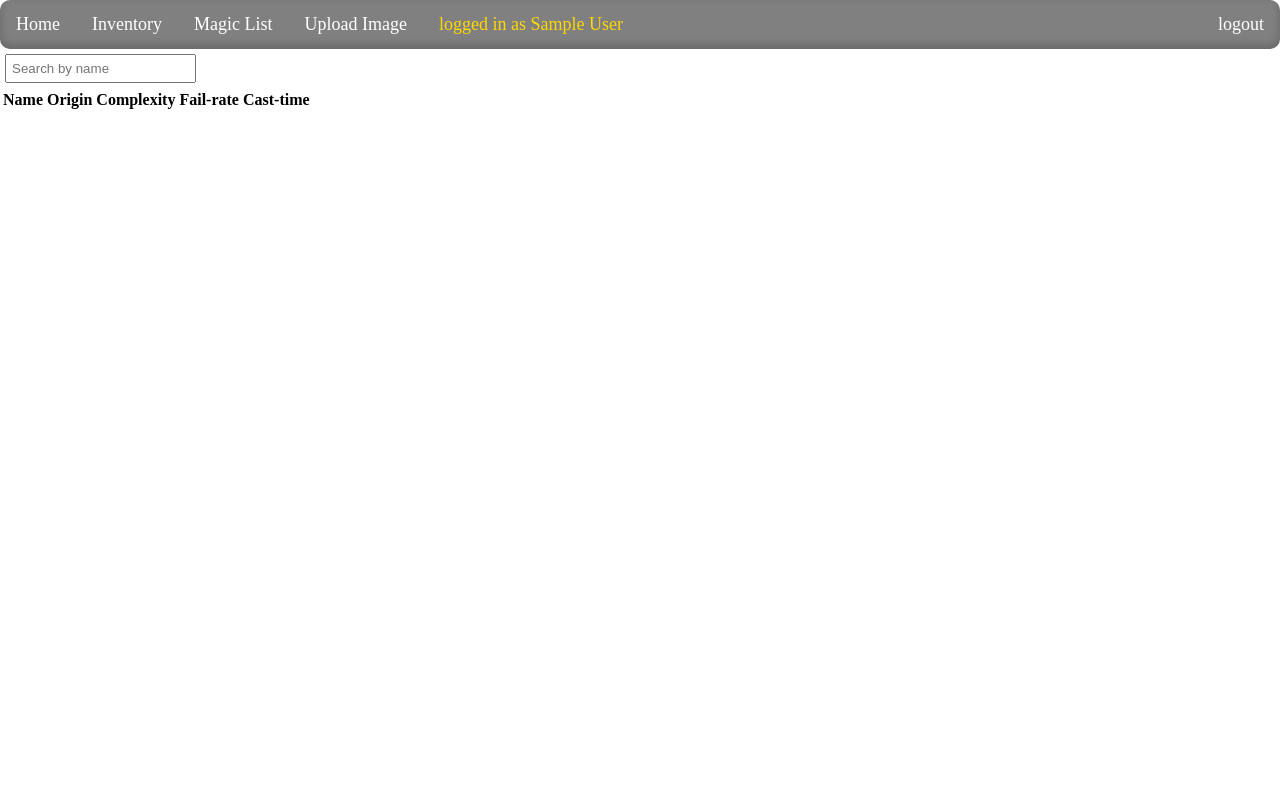
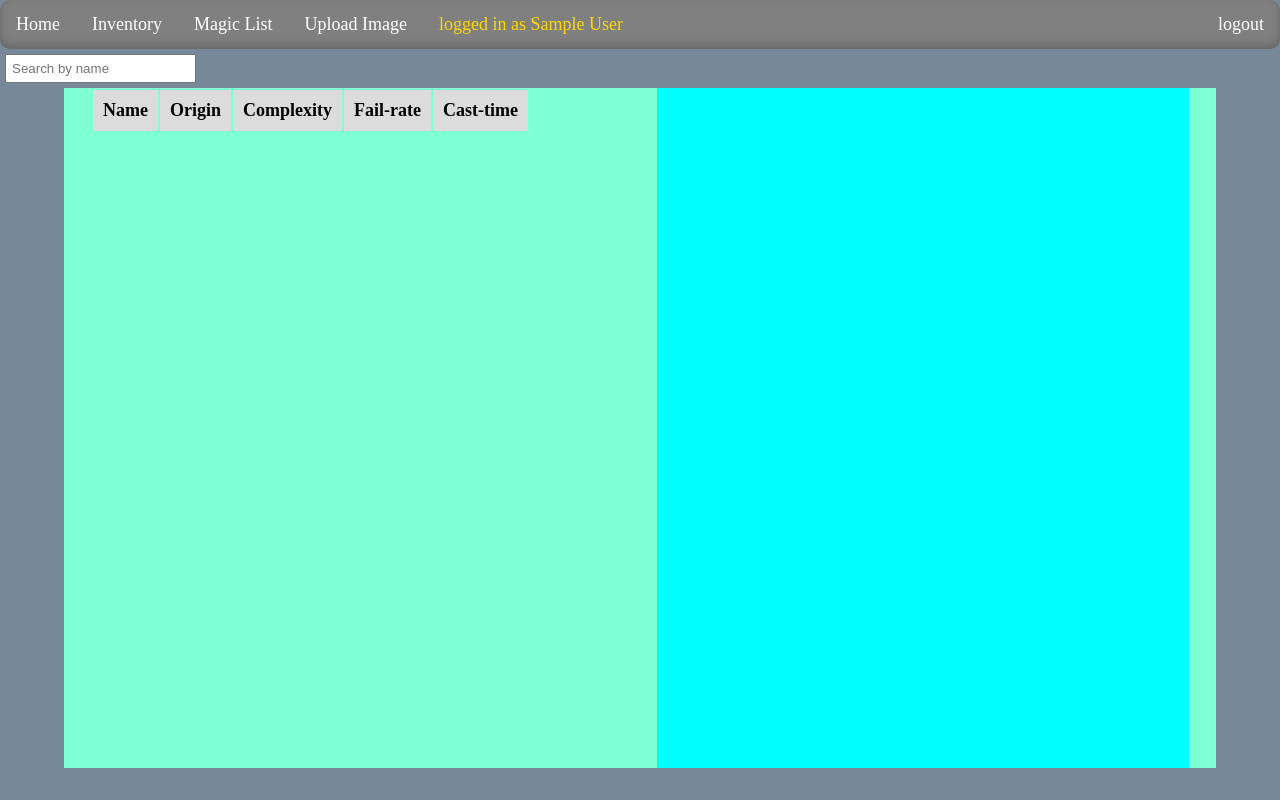
Before and after one commit to jakubovnik/KDnD-panel, a PHP site: page /magic-list.php in a window 1280 px wide. Run offline with PHP 8.4, Linux system fonts and the light colour scheme; the visitor is signed in with stand-in values (Sample User, id 1); data that the repository does not hold is empty.

Commit message:
added magic info to magic-list.php but it shows up very messed up

```diff
--- a/www/inventory.php
+++ b/www/inventory.php
@@ -248,4 +248,5 @@ function keypress(event) {
     }
 }
 refresh_inventory();
+refresh_interval = setInterval(refresh_inventory, 60000);
 </script>
--- a/www/magic-list.php
+++ b/www/magic-list.php
@@ -9,8 +9,14 @@ require "header.php"
     <?php require "navbar.php";?>
     <span id="message" onclick="hide_message()"></span>
     <input type="text" id="magic-search" onkeyup="updateMagicList()" placeholder="Search by name">
-    <table id="magic-list">
-    </table>
+    <div id="magic-all">
+        <div id="magic-list-container">
+            <table id="magic-list">
+            </table>
+        </div>
+        <div id="magic-info-container">
+        </div>
+    </div>
 </div>
 </body>
 <script>
@@ -32,8 +38,8 @@ function hide_message(){
     message.style.display = "none";
 }
 
-const magic_list = document.getElementById("magic-list");
 function updateMagicList() {
+    const magic_list = document.getElementById("magic-list");
     var input, filter, spells, a, i, txtValue;
     input = document.getElementById('magic-search');
     filter = input.value.toUpperCase();
@@ -50,6 +56,7 @@ function updateMagicList() {
     }
 }
 function refresh_magic(){
+    const magic_all = document.getElementById("magic-all");
     var request = new XMLHttpRequest();
     var posted_text = "";
     request.onreadystatechange = function(){
@@ -57,7 +64,7 @@ function refresh_magic(){
             if(this.responseText == "1"){
                 display_message("something went wrong when refreshing the magic list", 1);
             }else{
-                magic_list.innerHTML = this.responseText;
+                magic_all.innerHTML = this.responseText;
                 display_message("Magic list refreshed", 0, 1000);
             }
         }
--- a/www/style.css
+++ b/www/style.css
@@ -22,7 +22,8 @@
 body, html{
     padding: 0px;
     margin: 0px;
-    height: 100%;
+    height: 100vh;
+    background-color: lightslategray;
 }
 #all{
     max-width: 100vw;
@@ -137,6 +138,65 @@ body, html{
 }
 .magic-origin, .magic-complexity, .magic-fail, .magic-cast{
     text-align: center;
+}
+#magic-list tr td{
+    padding: 10px;
+}
+tr:first-child{
+    position: sticky;
+    top: 0;
+    background-color: gainsboro;
+}
+tr:first-child *{
+    padding: 10px;
+    font-size: large;
+}
+#magic-all{
+    display: flex;
+    flex-direction: row;
+    justify-content: space-around;
+    height: 85vh;
+    width: 90vw;
+    background-color: aquamarine;
+    margin: auto;
+}
+#magic-list-container{
+    overflow-x: hidden;
+    overflow-y: auto;
+    -ms-overflow-style: none;  /* IE and Edge */
+    scrollbar-width: none;  /* Firefox */
+    min-height: 80vh;
+    min-width: 40vw;
+    max-width: 45vw;
+    max-height: 85vw;
+}
+#magic-list{
+    width: max-content;
+}
+#magic-info-container{
+    overflow-x: hidden;
+    overflow-y: auto;
+    -ms-overflow-style: none;  /* IE and Edge */
+    scrollbar-width: none;  /* Firefox */
+    display: flex;
+    flex-direction: column;
+    justify-content: space-around;
+    align-items: center;
+    padding: 10px;
+    min-height: 80vh;
+    min-width: 40vw;
+    max-width: 45vw;
+    max-height: 85vw;
+    background-color: aqua;
+}
+.magic-info-detail{
+    display: flex;
+    flex-direction: row;
+    justify-content: space-between;
+    align-items: center;
+}
+.magic-info-detail *{
+    max-width: 15vw;
 }
 /* Inventory exclusive */
 #inventory{
```
Also changed, not shown: www/get_magic.php (+24 -8 lines).
